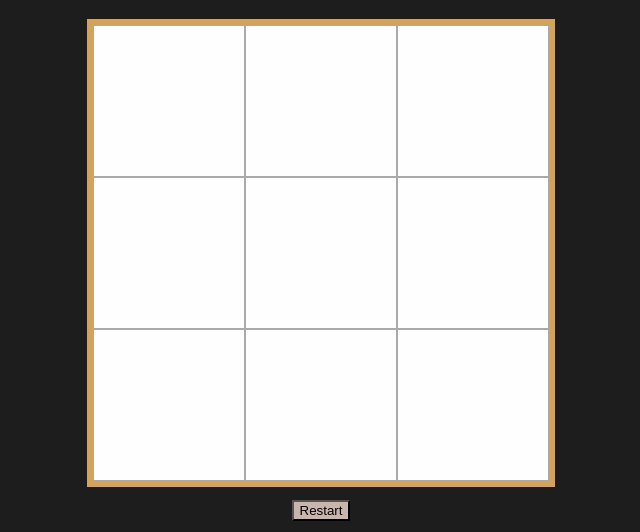
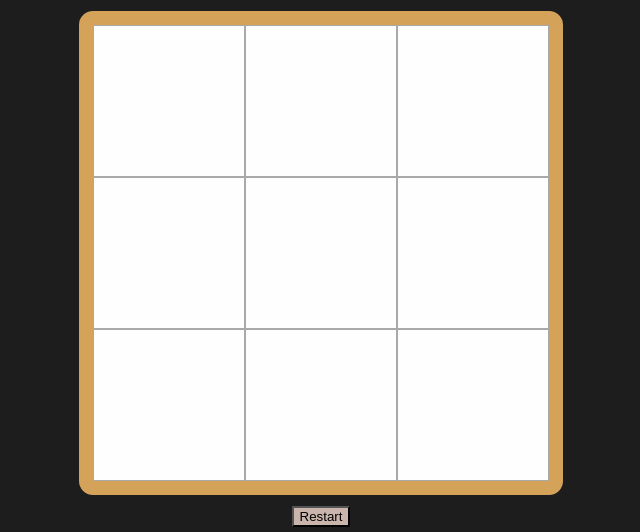
Before and after one commit to JHoldsworth23/noughts-and-crosses, a plain HTML site: page index.html in a window 1280 px wide. Shown: the part 191-723 px from the top of the page, without its empty margins (319-959 px from the left). Drawn offline with Linux system fonts and the light colour scheme.

Commit message:
Add the border radius and change the border width

```diff
--- a/styles.css
+++ b/styles.css
@@ -19,7 +19,8 @@ body {
 .grid-container {
     display: grid;
     grid-template-columns: repeat(3, 1fr);
-    border: 6px solid #D4A259;
+    border: 14px solid #D4A259;
+    border-radius: 14px;
     width: fit-content;
 }
 
```
